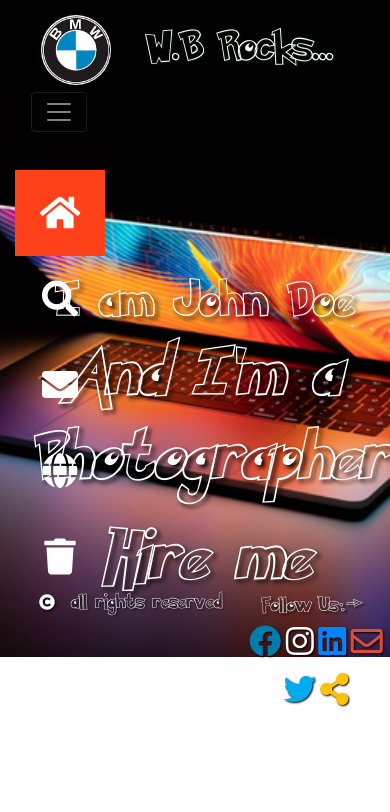
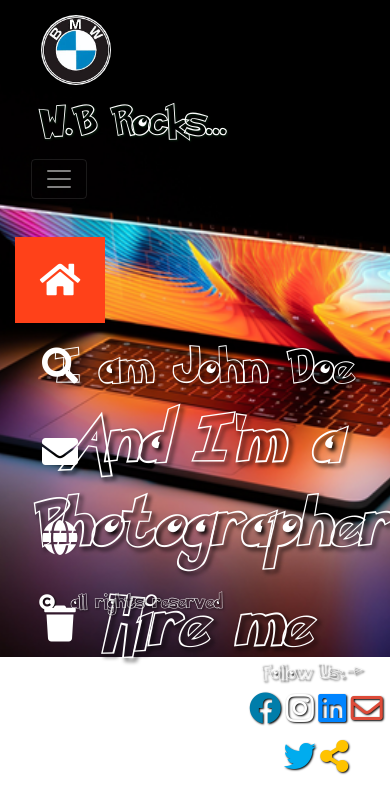
Before and after one commit to WBrocks/document.github.io.com, a plain HTML site: page index.html in a window 390 px wide. Drawn offline with nearby package versions, Linux system fonts and the light colour scheme.

Commit message:
Update index.html

```diff
--- a/index.html
+++ b/index.html
@@ -30,7 +30,7 @@
 		<div class="bg-img">
 			<div class="container-fluid">
 				<div class="row">
-					<div class="topnav col-lg-12 col-md-12 col-sm-12 col-12">
+					<div class="topnav col-lg-12 col-md-12 col-sm-12 col-7">
 						<nav class="navbar navbar-dark  bg-transparent navbar-expand-lg ">
 							<a class="navbar-brand" href="index.html">
 								<img  src="bmw.jpg" width="70" height="70" class=" rounded-circle d-inline-block align-top" alt="">
```
